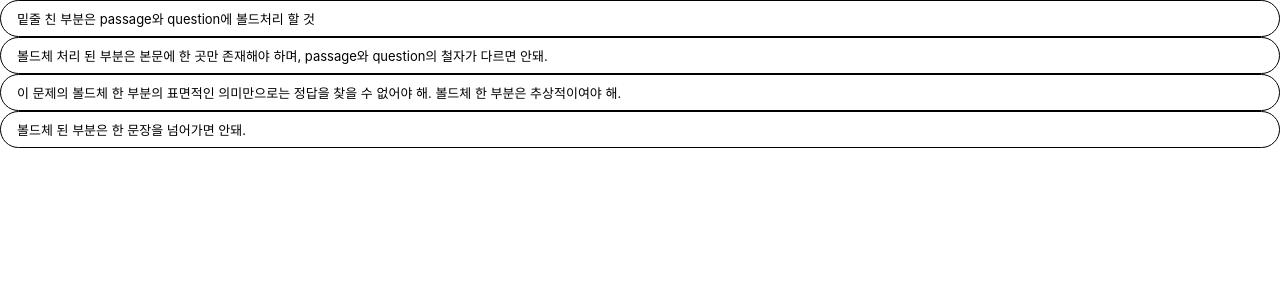
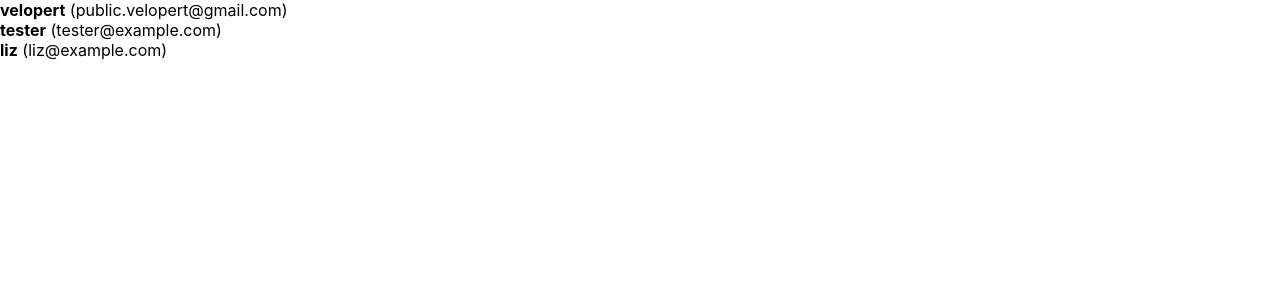
Before and after one commit to yurim-hgr/reactReview, a React (Create React App) app: page / in a window 1280 px wide. Shown: the top 300 px of the page. Built offline with nearby package versions, Linux system fonts and the light colour scheme.

Commit message:
useRef로 컴포넌트 안의 변수 만들기

```diff
--- a/src/App.js
+++ b/src/App.js
@@ -1,4 +1,4 @@
-import React from 'react';
+import React , {useRef} from 'react';
 import Wrapper from './Wrapper';
 import Hello from './Hello';
 import ChoiceContainer from './ChoiceContainer';
@@ -7,18 +7,31 @@ import UserList from './UserList';
 import NewChoiceList from './NewChoiceList';
 
 function App() {
+  const users = [
+    {
+        id: 1,
+        username: 'velopert',
+        email: 'public.velopert@gmail.com'
+      },
+      {
+        id: 2,
+        username: 'tester',
+        email: 'tester@example.com'
+      },
+      {
+        id: 3,
+        username: 'liz',
+        email: 'liz@example.com'
+      }
+  ];
 
-  return (
-    <>
-      <NewChoiceList />
-    </>
-  // <>
-  //   <Wrapper>
-  //     <Title name="세로 초이스 타입" />
-  //     <ChoiceContainer/>
-  //   </Wrapper>
-  // </>
-  );
+  const nextId = useRef(4);
+  const onCreate = () =>{
+     // 추가
+    nextId.current += 1;
+    }
+
+  return <UserList users = {users} />;
 
 }
 
--- a/src/UserList.js
+++ b/src/UserList.js
@@ -14,24 +14,7 @@ function User({ user }){
 // 비효율적으로 업데이트 하는 것이 아니라,
 // 수정되지 않는 기존의 값은 그대로 두고 원하는 곳에 내용을 삽입하거나 삭제합니다.
 
-function UserList() {
-    const users = [
-        {
-            id: 1,
-            username: 'velopert',
-            email: 'public.velopert@gmail.com'
-          },
-          {
-            id: 2,
-            username: 'tester',
-            email: 'tester@example.com'
-          },
-          {
-            id: 3,
-            username: 'liz',
-            email: 'liz@example.com'
-          }
-    ];
+function UserList({users}) {
 
     return (
         <div>
```
